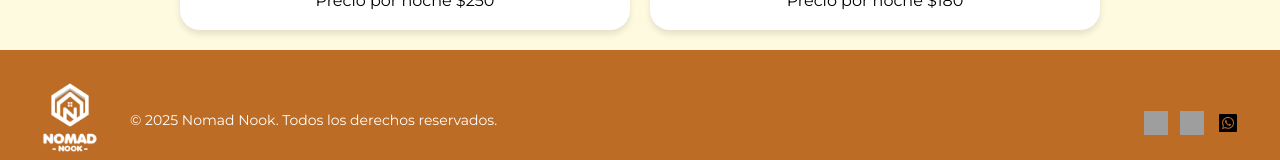
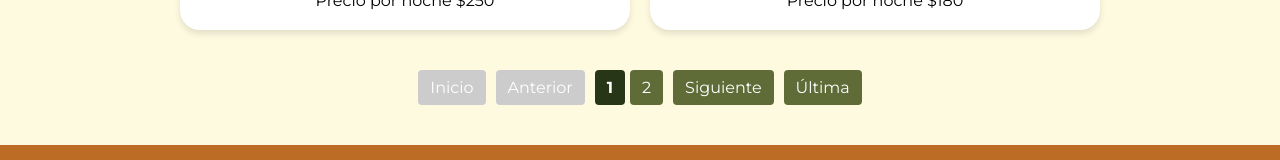
Before and after one commit to SleepySunset/NomadNook, a React (Vite) app: page / in a window 1280 px wide. Shown: the part 2848-3008 px from the top of the page. Built offline with nearby package versions, Linux system fonts and the light colour scheme; grey boxes are pictures that could not be loaded.

Commit message:
paginacion agregada

```diff
--- /dev/null
+++ b/src/components/Pagination/Pagination.module.css
@@ -0,0 +1,47 @@
+.paginacion {
+    display: flex;
+    justify-content: center;
+    align-items: center;
+    gap: 10px;
+    margin-top: 20px;
+    margin-bottom: 40px;
+  }
+
+  .paginacion button {
+    padding: 8px 12px;
+    border: none;
+    border-radius: 4px;
+    background-color: var(--color1);
+    color: white;
+    cursor: pointer;
+    transition: background-color 0.3s;
+  }
+
+  .paginacion button:disabled {
+    background-color: #ccc;
+    cursor: not-allowed;
+  }
+
+  .paginacion button:hover:not(:disabled) {
+    background-color: var(--color2);
+  }
+
+  .contador {
+    display: flex;
+    gap: 5px;
+  }
+
+  .contador button {
+    padding: 8px 12px;
+    border: none;
+    border-radius: 4px;
+    background-color: var(--color1);
+    color: white;
+    cursor: pointer;
+    transition: background-color 0.3s;
+  }
+
+  .contador button.paginaActiva {
+    background-color: var(--color2);
+    font-weight: bold;
+  }
--- /dev/null
+++ b/src/components/Pagination/index.jsx
@@ -0,0 +1,48 @@
+import React from "react";
+import styles from "./Pagination.module.css";
+
+const Pagination = ({ paginaActual, totalPaginas, cambiarPagina }) => {
+  return (
+    <div className={styles.paginacion}>
+      <button
+        onClick={() => cambiarPagina(1)}
+        disabled={paginaActual === 1}
+      >
+        Inicio
+      </button>
+      <button
+        onClick={() => cambiarPagina(paginaActual - 1)}
+        disabled={paginaActual === 1}
+      >
+        Anterior
+      </button>
+
+      <div className={styles.contador}>
+        {Array.from({ length: totalPaginas }, (_, i) => i + 1).map((pagina) => (
+          <button
+            key={pagina}
+            onClick={() => cambiarPagina(pagina)}
+            className={pagina === paginaActual ? styles.paginaActiva : ""}
+          >
+            {pagina}
+          </button>
+        ))}
+      </div>
+
+      <button
+        onClick={() => cambiarPagina(paginaActual + 1)}
+        disabled={paginaActual === totalPaginas}
+      >
+        Siguiente
+      </button>
+      <button
+        onClick={() => cambiarPagina(totalPaginas)}
+        disabled={paginaActual === totalPaginas}
+      >
+        Última
+      </button>
+    </div>
+  );
+};
+
+export default Pagination;
--- a/src/pages/Home/index.jsx
+++ b/src/pages/Home/index.jsx
@@ -1,22 +1,38 @@
+
+import React, { useState } from "react";
 import styles from "./Home.module.css";
 import response from "../../utils/response";
 import Card from "../../components/Card";
-import Categories from "../../components/Categories"
+import Categories from "../../components/Categories";
 import Searchbar from "../../components/Searchbar";
+import Pagination from "../../components/Pagination";
 
 const Home = () => {
-  const randomCabins = response
-  ? [...response].sort(() => Math.random() - 0.5).slice(0, 10)
-  : [];
+
+  const [paginaActual, setPaginaActual] = useState(1);
+  const cabinasPorPagina = 10;
+
+  const cabinas = response ? [...response].sort(() => Math.random() - 0.5) : [];
+  const totalCabinas = cabinas.length;
+  const totalPaginas = Math.ceil(totalCabinas / cabinasPorPagina);
+
+  const inicio = (paginaActual - 1) * cabinasPorPagina;
+  const fin = inicio + cabinasPorPagina;
+  const cabinasPagina = cabinas.slice(inicio, fin);
+
+  const cambiarPagina = (nuevaPagina) => {
+    if (nuevaPagina >= 1 && nuevaPagina <= totalPaginas) {
+      setPaginaActual(nuevaPagina);
+    }
+  };
 
   return (
     <main className={styles.home}>
-
-      <Categories/>
-      <Searchbar/>
+      <Categories />
+      <Searchbar />
 
       <div className={styles.cabinGallery}>
-        {randomCabins.map((cabin) => (
+        {cabinasPagina.map((cabin) => (
           <Card
             key={cabin.id}
             id={cabin.id}
@@ -28,6 +44,11 @@ const Home = () => {
         ))}
       </div>
 
+      <Pagination
+        paginaActual={paginaActual}
+        totalPaginas={totalPaginas}
+        cambiarPagina={cambiarPagina}
+      />
     </main>
   );
 };
```
